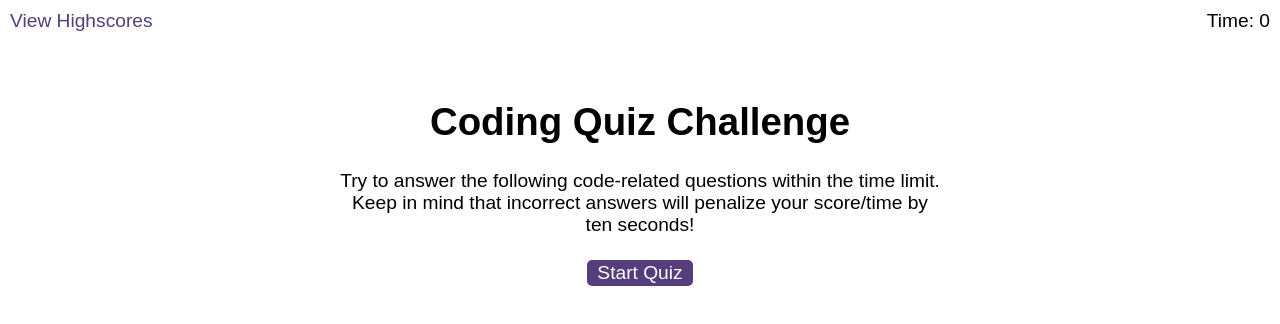
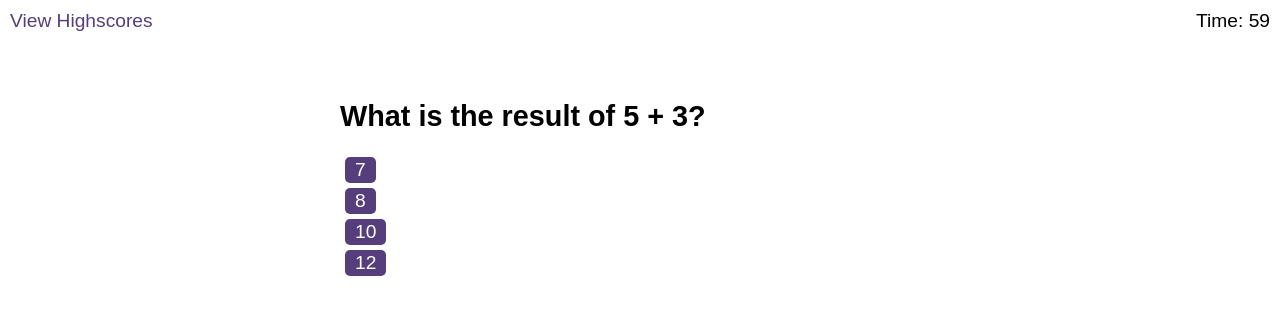
Before and after one commit to shanemowatt/coding-quiz, a plain HTML site: page index.html in a window 1280 px wide. Both pictures are taken after a click on the button "Start Quiz". Drawn offline with Linux system fonts and the light colour scheme.

Commit message:
code added for JS

```diff
--- /dev/null
+++ b/assets/js/logic.js
@@ -0,0 +1,110 @@
+document.addEventListener("DOMContentLoaded", function () {
+    // HTML elements
+    const startBtn = document.getElementById("start");
+    const timerElement = document.getElementById("time");
+    const questionTitle = document.getElementById("question-title");
+    const choicesContainer = document.getElementById("choices");
+    const feedbackElement = document.getElementById("feedback");
+    const initialsInput = document.getElementById("initials");
+    const submitBtn = document.getElementById("submit");
+    const endScreen = document.getElementById("end-screen");
+    const finalScoreElement = document.getElementById("final-score");
+
+    // Variables to keep track of the quiz state
+    let currentQuestionIndex = 0;
+    let time = 60;
+    let timerInterval;
+    let score = 0;
+
+    // Function to start the quiz
+    function startQuiz() {
+      startBtn.style.display = "none";
+      document.getElementById("start-screen").classList.add("hide");
+      document.getElementById("questions").classList.remove("hide");
+      timerInterval = setInterval(updateTimer, 1000);
+      displayQuestion();
+    }
+
+    // This is to display a question
+    function displayQuestion() {
+      const currentQuestion = questions[currentQuestionIndex];
+
+      if (currentQuestion) {
+        questionTitle.textContent = currentQuestion.question;
+        choicesContainer.innerHTML = "";
+
+        // Buttons for choices
+        currentQuestion.choices.forEach((choice, index) => {
+          const button = document.createElement("button");
+          button.textContent = choice;
+          button.addEventListener("click", () => checkAnswer(index));
+          choicesContainer.appendChild(button);
+        });
+      } else {
+        endQuiz();
+      }
+    }
+
+    // This function is to check the players answer
+    function checkAnswer(choiceIndex) {
+      const currentQuestion = questions[currentQuestionIndex];
+
+      // This is to check if the chosen answer is correct
+      if (currentQuestion.correctAnswerIndex === choiceIndex) {
+        feedbackElement.textContent = "Correct!";
+        score += 10;
+      } else {
+        feedbackElement.textContent = "Incorrect!";
+        time -= 10;
+      }
+
+      // This will present feedback then move to the next question
+      feedbackElement.classList.remove("hide");
+      setTimeout(() => {
+        feedbackElement.classList.add("hide");
+        currentQuestionIndex++;
+        displayQuestion();
+      }, 1000);
+    }
+
+    // This function will update the timer
+    function updateTimer() {
+      timerElement.textContent = time;
+
+      // This will end the quiz when time runs out
+      if (time <= 0) {
+        endQuiz();
+      } else {
+        time--;
+      }
+    }
+
+    // This function is to end the quiz
+    function endQuiz() {
+      clearInterval(timerInterval);
+      document.getElementById("questions").classList.add("hide");
+      endScreen.classList.remove("hide");
+      finalScoreElement.textContent = score;
+    }
+
+    // This will save high scores
+    function saveHighScore() {
+      const initials = initialsInput.value.trim();
+
+      if (initials !== "") {
+        // This will obtain the existing high scores or initialize an empty array
+        const highScores = JSON.parse(localStorage.getItem("highScores")) || [];
+        // Create a new score object
+        const newScore = { initials, score };
+        highScores.push(newScore);
+        highScores.sort((a, b) => b.score - a.score);
+        localStorage.setItem("highScores", JSON.stringify(highScores));
+        // Redirect to the high scores page
+        window.location.href = "highscores.html";
+      }
+    }
+
+    // Event listeners for button clicks
+    startBtn.addEventListener("click", startQuiz);
+    submitBtn.addEventListener("click", saveHighScore);
+  });
--- /dev/null
+++ b/assets/js/questions.js
@@ -0,0 +1,52 @@
+const questions = [
+    {
+      question: "What is the result of 5 + 3?",
+      choices: ["7", "8", "10", "12"],
+      correctAnswerIndex: 1,
+    },
+    {
+      question: "What is 15 multiplied by 4?",
+      choices: ["45", "60", "75", "90"],
+      correctAnswerIndex: 3,
+    },
+    {
+      question: "If x = 7 and y = 3, what is x - y?",
+      choices: ["2", "4", "6", "8"],
+      correctAnswerIndex: 0,
+    },
+    {
+      question: "What is the square root of 64?",
+      choices: ["6", "8", "10", "12"],
+      correctAnswerIndex: 1,
+    },
+    {
+      question: "If a = 4 and b = 2, what is a * b?",
+      choices: ["6", "8", "10", "12"],
+      correctAnswerIndex: 2,
+    },
+    {
+      question: "What is 20 divided by 5?",
+      choices: ["2", "4", "6", "8"],
+      correctAnswerIndex: 3,
+    },
+    {
+      question: "What is 3 squared?",
+      choices: ["3", "6", "9", "12"],
+      correctAnswerIndex: 2,
+    },
+    {
+      question: "If c = 10 and d = 2, what is c / d?",
+      choices: ["2", "4", "6", "8"],
+      correctAnswerIndex: 1,
+    },
+    {
+      question: "What is the result of 2 + 2 * 3?",
+      choices: ["8", "10", "12", "14"],
+      correctAnswerIndex: 3,
+    },
+    {
+      question: "What is the sum of the first three prime numbers?",
+      choices: ["7", "10", "13", "17"],
+      correctAnswerIndex: 0,
+    },
+  ];
--- a/index.html
+++ b/index.html
@@ -18,9 +18,8 @@
       <div id="start-screen" class="start">
         <h1>Coding Quiz Challenge</h1>
         <p>
-          Try to answer the following code-related questions within the time
-          limit. Keep in mind that incorrect answers will penalize your
-          score/time by ten seconds!
+          Try to answer the following maths questions within the time
+          limit.
         </p>
         <button id="start">Start Quiz</button>
       </div>
```
Also changed, not shown: assets/js/scores.js (added, +37 -0 lines).
